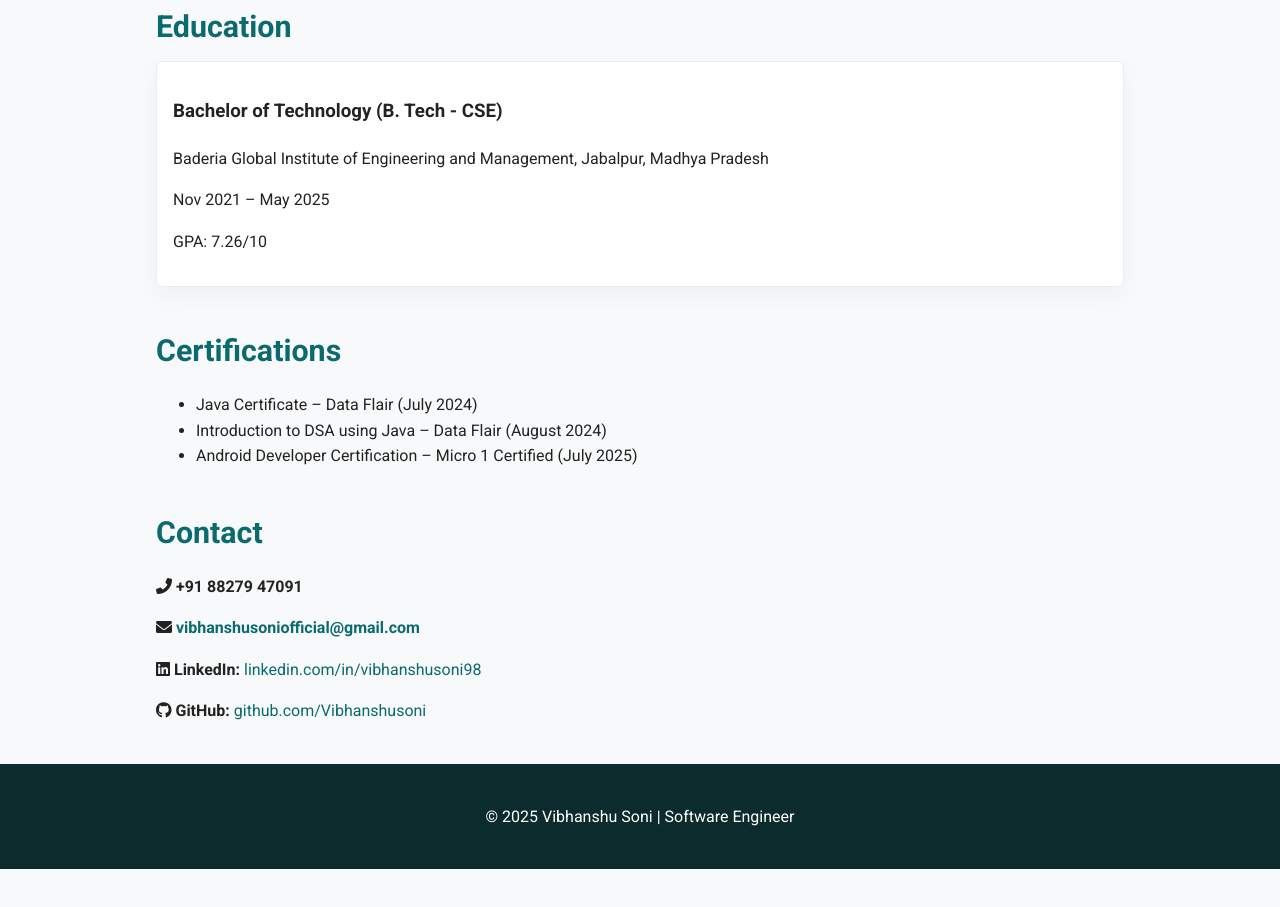
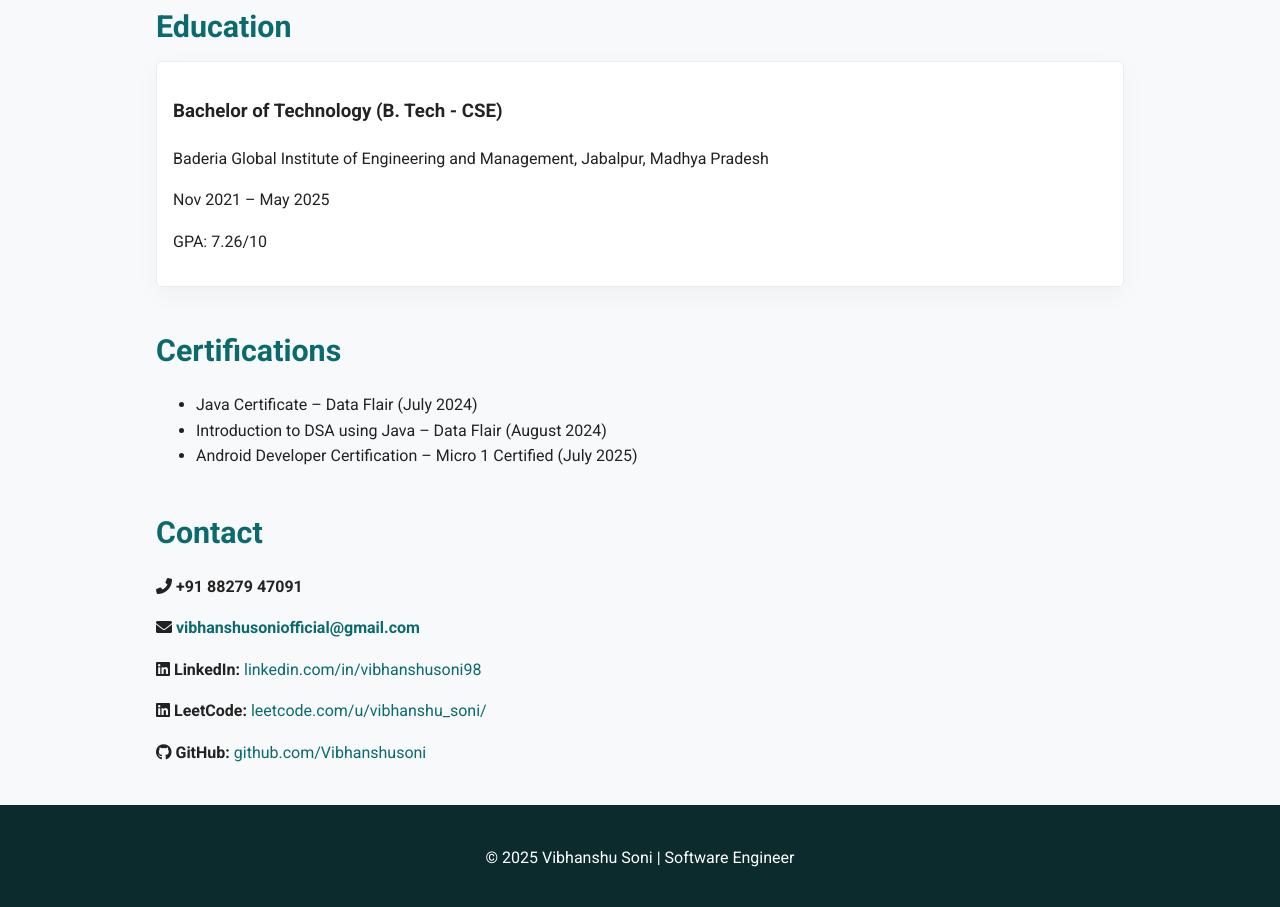
Before and after one commit to Vibhanshusoni/portfolio-main, a plain HTML site: page index.html in a window 1280 px wide. Shown: the part 2875-3782 px from the top of the page. Before the commit the page ends 3744 px from the top, so only its background shows below. Drawn offline with nearby package versions, Linux system fonts and the light colour scheme.

Commit message:
updated intro, layout, and dark mode fixes

```diff
--- a/portfolio.html
+++ b/index.html
@@ -170,6 +170,7 @@
         <p><i class="fas fa-phone-alt"></i> <strong>+91 88279 47091</strong></p>
         <p><i class="fas fa-envelope"></i> <strong><a href="mailto:vibhanshusoniofficial@gmail.com">vibhanshusoniofficial@gmail.com</a></strong></p>
         <p><i class="fab fa-linkedin"></i> <strong>LinkedIn:</strong> <a href="https://www.linkedin.com/in/vibhanshusoni98" target="_blank">linkedin.com/in/vibhanshusoni98</a></p>
+         <p><i class="fab fa-linkedin"></i> <strong>LeetCode:</strong> <a href="https://leetcode.com/u/vibhanshu_soni/" target="_blank">leetcode.com/u/vibhanshu_soni/</a></p>
         <p><i class="fab fa-github"></i> <strong>GitHub:</strong> <a href="https://github.com/Vibhanshusoni" target="_blank">github.com/Vibhanshusoni</a></p>
     </section>
 
```
